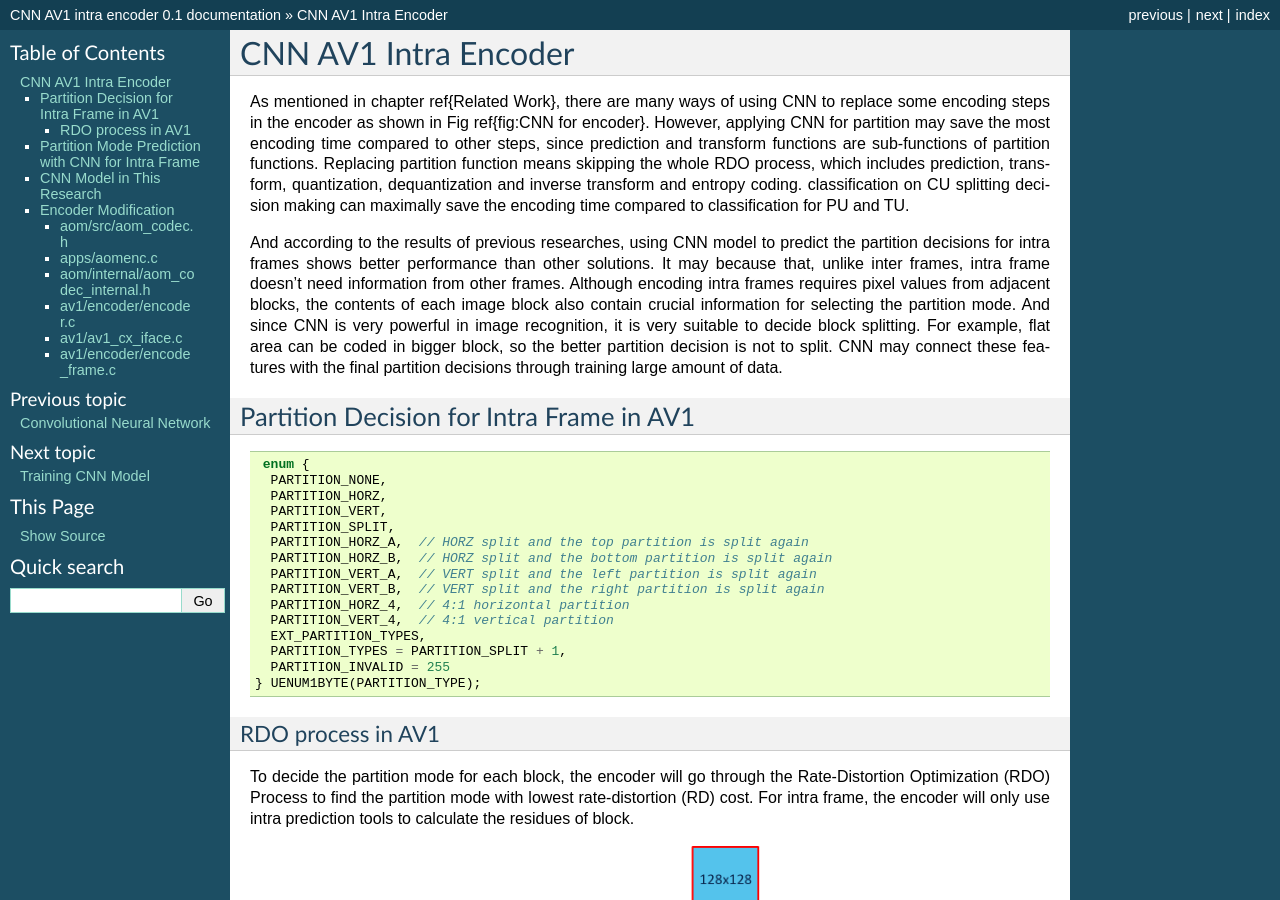
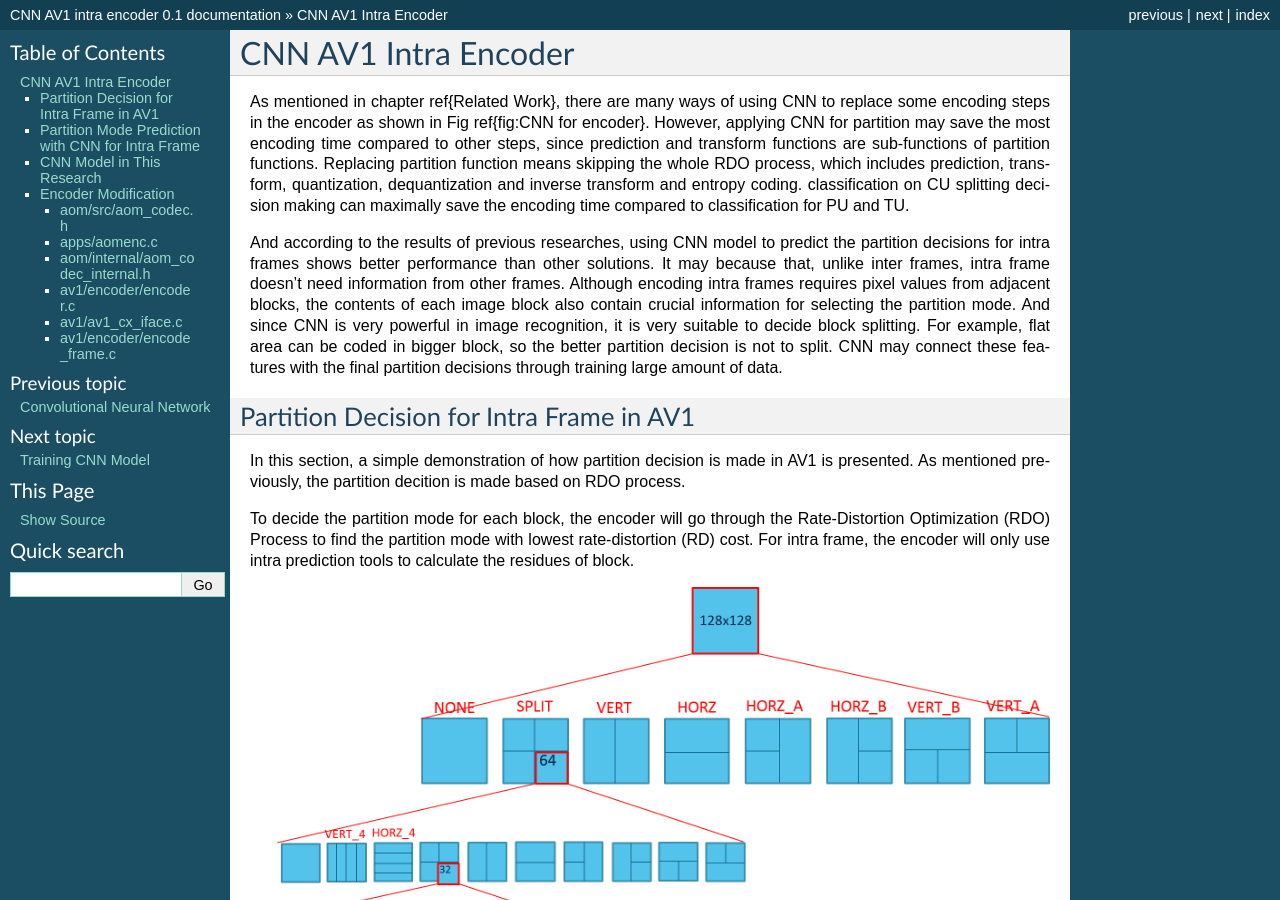
Before and after one commit to epadam/CNN-AV1-intra-encoder, a Sphinx documentation site: the page built from source/cnn_partition_intra.rst, in a window 1280 px wide and 900 px high. Built offline with Sphinx 7.4.7, drawn with Linux system fonts in a browser that asks for light colours.

Commit message:
Update cnn_partition_intra.rst

```diff
--- a/source/cnn_partition_intra.rst
+++ b/source/cnn_partition_intra.rst
@@ -11,28 +11,7 @@ And since CNN is very powerful in image recognition, it is very suitable to deci
 Partition Decision for Intra Frame in AV1
 ==========================================
 
-.. code-block:: c
-
-  enum {
-   PARTITION_NONE,
-   PARTITION_HORZ,
-   PARTITION_VERT,
-   PARTITION_SPLIT,
-   PARTITION_HORZ_A,  // HORZ split and the top partition is split again
-   PARTITION_HORZ_B,  // HORZ split and the bottom partition is split again
-   PARTITION_VERT_A,  // VERT split and the left partition is split again
-   PARTITION_VERT_B,  // VERT split and the right partition is split again
-   PARTITION_HORZ_4,  // 4:1 horizontal partition
-   PARTITION_VERT_4,  // 4:1 vertical partition
-   EXT_PARTITION_TYPES,
-   PARTITION_TYPES = PARTITION_SPLIT + 1,
-   PARTITION_INVALID = 255
- } UENUM1BYTE(PARTITION_TYPE);
-
-
---------------------
-RDO process in AV1
---------------------
+In this section, a simple demonstration of how partition decision is made in AV1 is presented. As mentioned previously, the partition decition is made based on RDO process.
 
 To decide the partition mode for each block, the encoder will go through the Rate-Distortion Optimization (RDO) Process to find the partition mode with lowest rate-distortion (RD) cost.
 For intra frame, the encoder will only use intra prediction tools to calculate the residues of block.
```
